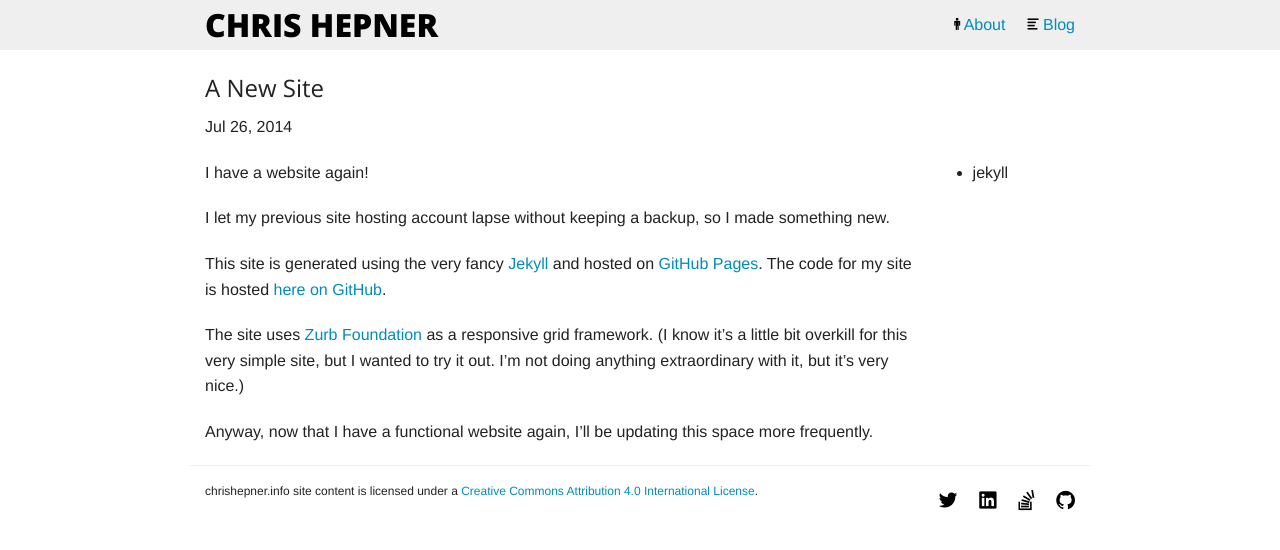
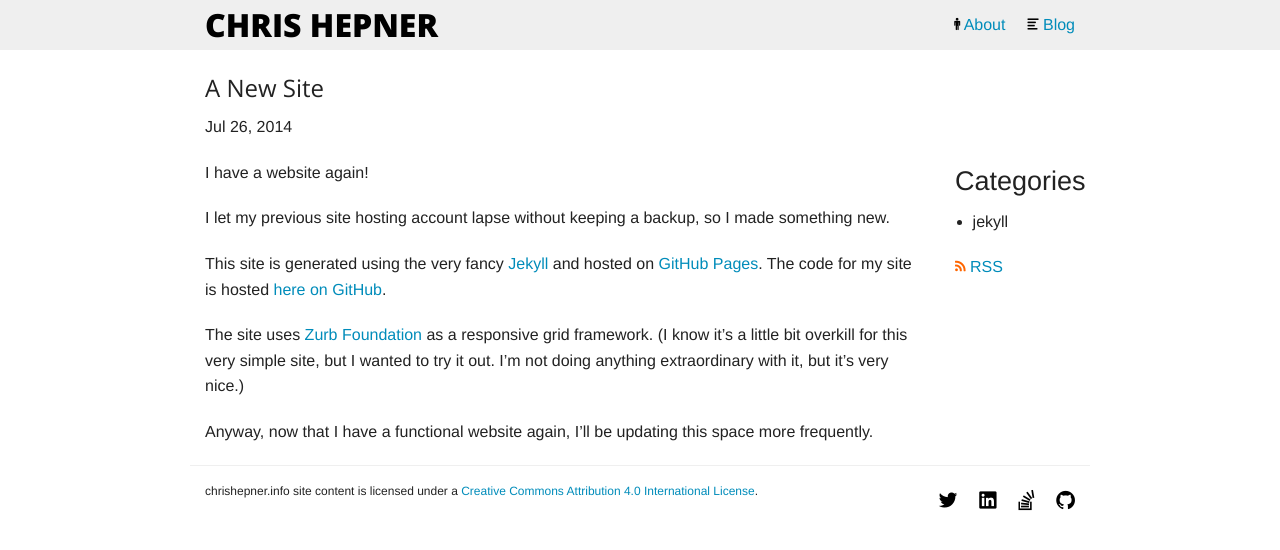
Before and after one commit to chrishepner/chrishepner.github.io, a Jekyll site: the page built from _posts/2014-07-26-a-new-site.markdown, in a window 1280 px wide. Shown: the top 550 px of the page. Built offline with Jekyll 4.4.1, drawn with Linux system fonts in a browser that asks for light colours.

Commit message:
Tweaks to layout

```diff
--- a/_layouts/post.html
+++ b/_layouts/post.html
@@ -14,7 +14,7 @@ permalink: /blog/:year/:month/:day/:title
         <div class="row">
             <div class="large-12 columns">
                 <h2>{{ page.title }}</h2>
-                <p class="meta">{{ page.date | date: "%b %-d, %Y" }}{% if page.author %} • {{ page.author}}{% endif %}{% if page.meta %} • {{ page.meta }}{% endif %}</p>
+                <p class="meta">{{ page.date | date: "%b %-d, %Y" }}{% if page.author %} • <span rel="author">{{ page.author}}</span>{% endif %}{% if page.meta %} • {{ page.meta }}{% endif %}</p>
             </div>
         </div>
 
@@ -26,14 +26,17 @@ permalink: /blog/:year/:month/:day/:title
 
             <!-- Right sidebar -->
             <div class="medium-2 columns">
+
                 {% if page.categories %}
-                <ul class="">
+                <h3>Categories</h3>
+                <ul>
 
                     {% for category in page.categories %}
                     <li>{{ category }}</li>
                     {% endfor %}
                 </ul>
                 {% endif %}
+                <p class="rss-subscribe"><a href="{{ '/feed.xml' | prepend: site.baseurl }}"><i class="fi-rss"></i> RSS</a></p>
             </div>
         </div>
 
--- a/blog.html
+++ b/blog.html
@@ -12,7 +12,7 @@ layout: default
 
     <div class="row">
 
-        <div class="medium-9 columns">
+        <div class="medium-10 columns">
             <ul class="posts">
             {% for post in site.posts %}
                 <li>
@@ -23,7 +23,7 @@ layout: default
             </ul>
         </div>
 
-        <div class="medium-3 columns">
+        <div class="medium-2 columns">
             <p class="rss-subscribe"><a href="{{ '/feed.xml' | prepend: site.baseurl }}"><i class="fi-rss"></i> RSS</a></p>
         </div>
 
```
